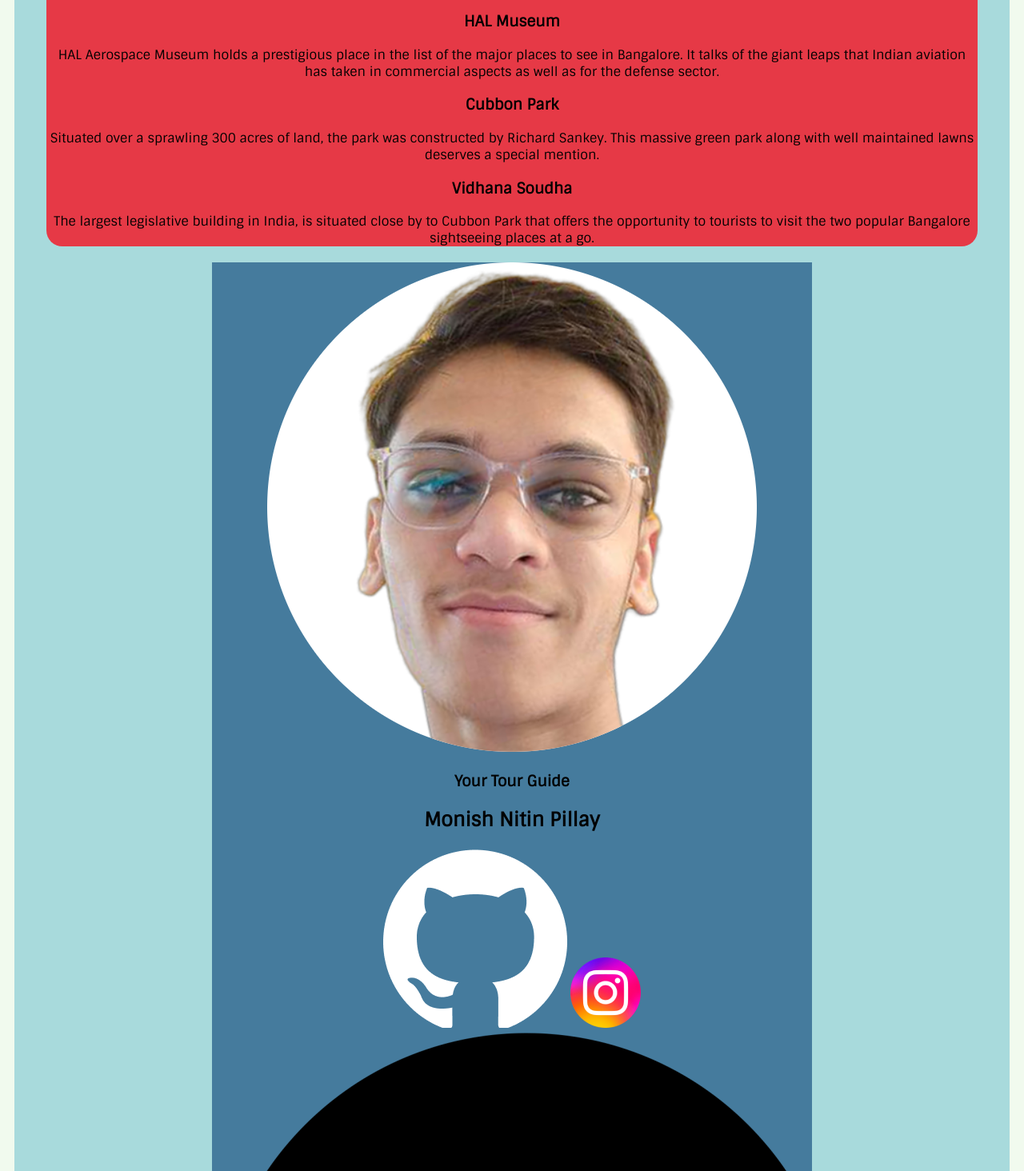
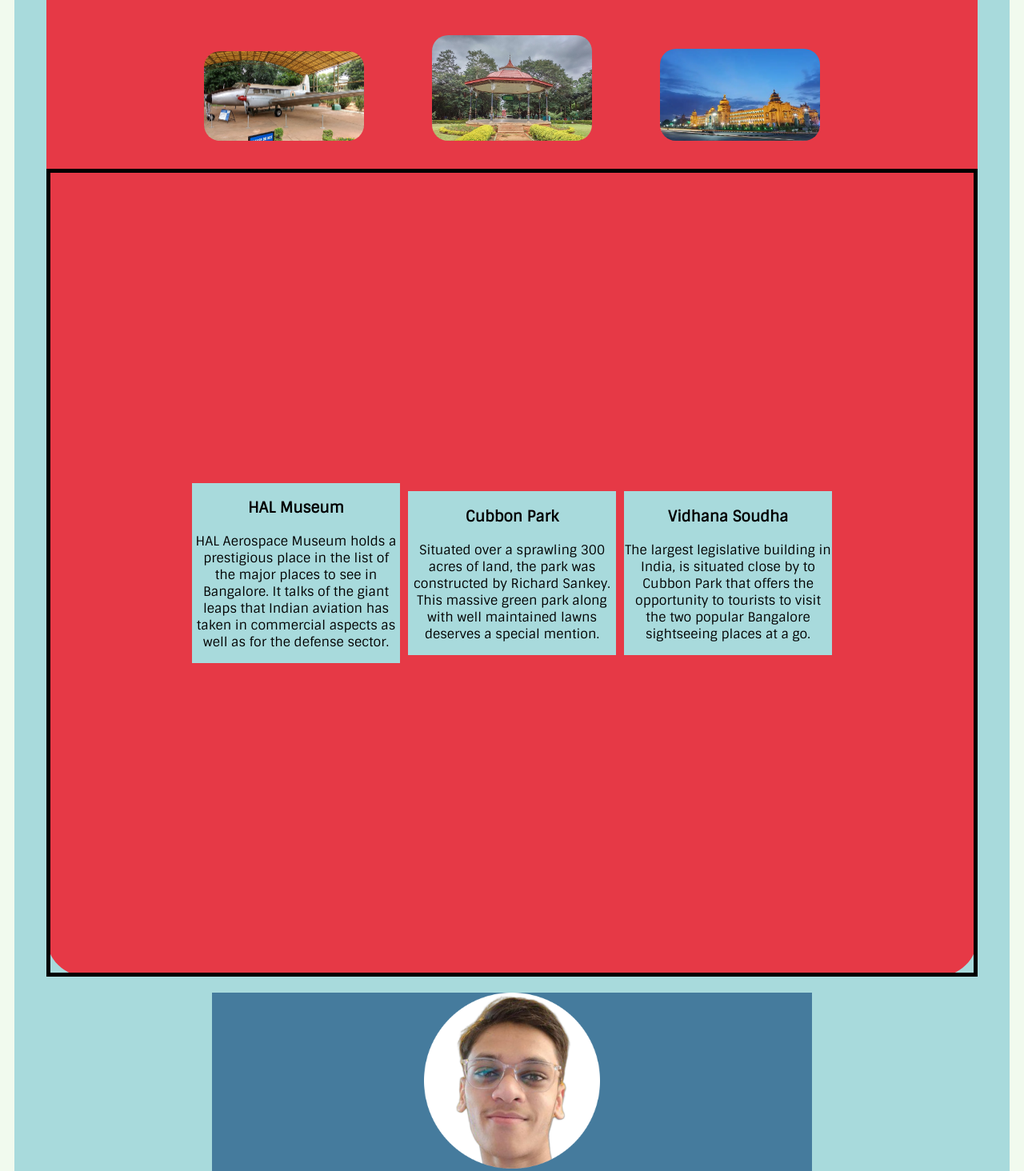
Before and after one commit to Code-Monish/Tour-Guide, a plain HTML site: page index.html in a window 1280 px wide. Shown: the part 769-2233 px from the top of the page at 80% size. Drawn offline with Linux system fonts and the light colour scheme.

Commit message:
Added more styling (WIP)

```diff
--- a/index.css
+++ b/index.css
@@ -26,7 +26,7 @@
 #places {
     background-color: #E63946;
     margin: 20px;
-    border-radius: 20px;
+    border-radius: 50px;
 }
 
 #card {
@@ -36,3 +36,35 @@
     margin-left: auto;
     margin-right: auto;
 }
+
+.icon {
+    height: 100px;
+    width: 100px;
+    border-radius: 50%;
+}
+
+.img {
+    width: 200px;
+    height: auto;
+    border-radius: 20px;
+    margin: 30px 40px 30px 40px;
+}
+
+#monish {
+    width: 220px;
+    height: 220px;
+}
+
+.place-box {
+    background-color: #A8DADC;
+    width: 260px;
+    margin: 5px;
+}
+
+.container {
+    display: flex;
+    align-items: center;
+    justify-content: center;
+    border: 5px solid black;
+    height: 1000px;
+}
--- a/index.html
+++ b/index.html
@@ -13,6 +13,12 @@
         <div id="plate">
             <div id="places">
                 <h1>PLACES TO VISIT</h1>
+                <div id="pics">
+                    <img class="img" src="images/HAL.jpg">
+                    <img class="img" src="images/cubbon.jpg">
+                    <img class="img" src="images/Bangalore.jpg">
+                </div>
+                <div class="container">
                     <div class="place-box">
                         <h3>HAL Museum</h3>
                         <p>HAL Aerospace Museum holds a prestigious place in the list of the major places to see in Bangalore. It talks of the giant leaps that Indian aviation has taken in commercial aspects as well as for the defense sector.</p>
@@ -26,14 +32,15 @@
                         <p>The largest legislative building in India, is situated close by to Cubbon Park that offers the opportunity to tourists to visit the two popular Bangalore sightseeing places at a go.</p>
                     </div>
                 </div>
+            </div>
             <div id="card">
-                <img src="images/profile-pic (1).png">
+                <img id="monish" src="images/profile-pic (1).png">
                 <h3> Your Tour Guide</h3>
                 <h2>Monish Nitin Pillay</h2>
                 <div id="socials">
-                    <a target="_blank" href="https://github.com/Code-Monish"><img src="images/github-mark-white.png"></a>
-                    <a target="_blank" href="https://www.instagram.com/cappy_noodles/"><img src="images/insta.png"></a>
-                    <a target="_blank" href="mailto:codewithmonish@gmail.com"><img src="images/PngItem_463734.png"></a>
+                    <a target="_blank" href="https://github.com/Code-Monish"><img class="icon" src="images/github-mark-white.png"></a>
+                    <a target="_blank" href="https://www.instagram.com/cappy_noodles/"><img class="icon" src="images/insta.png"></a>
+                    <a target="_blank" href="mailto:codewithmonish@gmail.com"><img class="icon" src="images/PngItem_463734.png"></a>
                 </div>
             </div>
         </div>
```
Lines whose indentation alone changed are shown as unchanged.
